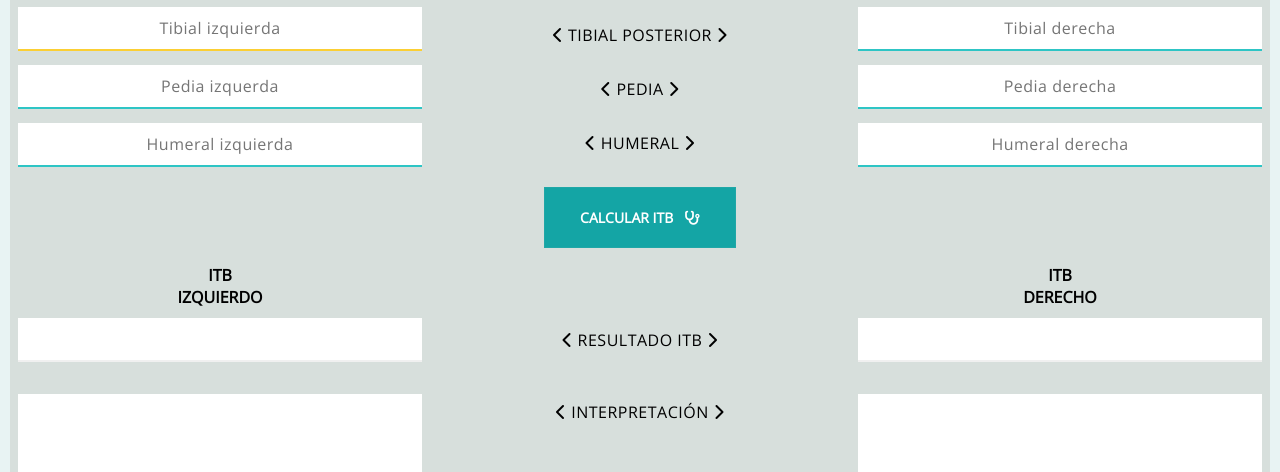
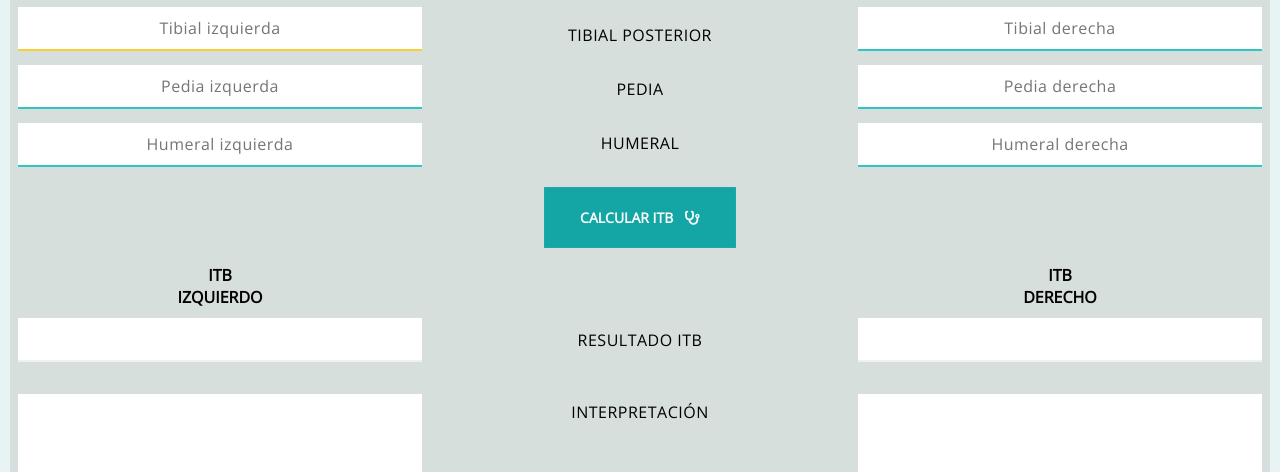
Before and after one commit to crisfer07/calc.ib, a plain HTML site: page index.html in a window 1280 px wide. Shown: the part 413-885 px from the top of the page. Drawn offline with nearby package versions, Linux system fonts and the light colour scheme; a script that the page names is missing.

Commit message:
Update index.html

```diff
--- a/index.html
+++ b/index.html
@@ -80,14 +80,14 @@
             </div>
 
             <div class="nombres">
-                <label><i class="fas fa-chevron-left"></i>   TIBIAL POSTERIOR <i class="fas fa-chevron-right"></i></label>
+                <label>   TIBIAL POSTERIOR </label>
 
             </div>
             <div class="nombres">
-                <label><i class="fas fa-chevron-left"></i>      PEDIA  <i class="fas fa-chevron-right"></i></label>
+                <label>    PEDIA  </label>
             </div>
             <div class="nombres">
-                <label><i class="fas fa-chevron-left"></i>     HUMERAL <i class="fas fa-chevron-right"></i></label>
+                <label> HUMERAL </label>
             </div>
 
         </li>
@@ -126,7 +126,7 @@
             </div>
 
             <div class="nombres">
-                <label><i class="fas fa-chevron-left"></i>  RESULTADO ITB  <i class="fas fa-chevron-right"></i></label>
+                <label>  RESULTADO ITB </label>
 
         </li>
 
@@ -154,7 +154,7 @@
             <li>
 
                 <div class="nombres">
-                    <label><i class="fas fa-chevron-left"></i>  INTERPRETACIÓN  <i class="fas fa-chevron-right"></i></label>
+                    <label> INTERPRETACIÓN </label>
 
             </li>
 
```
